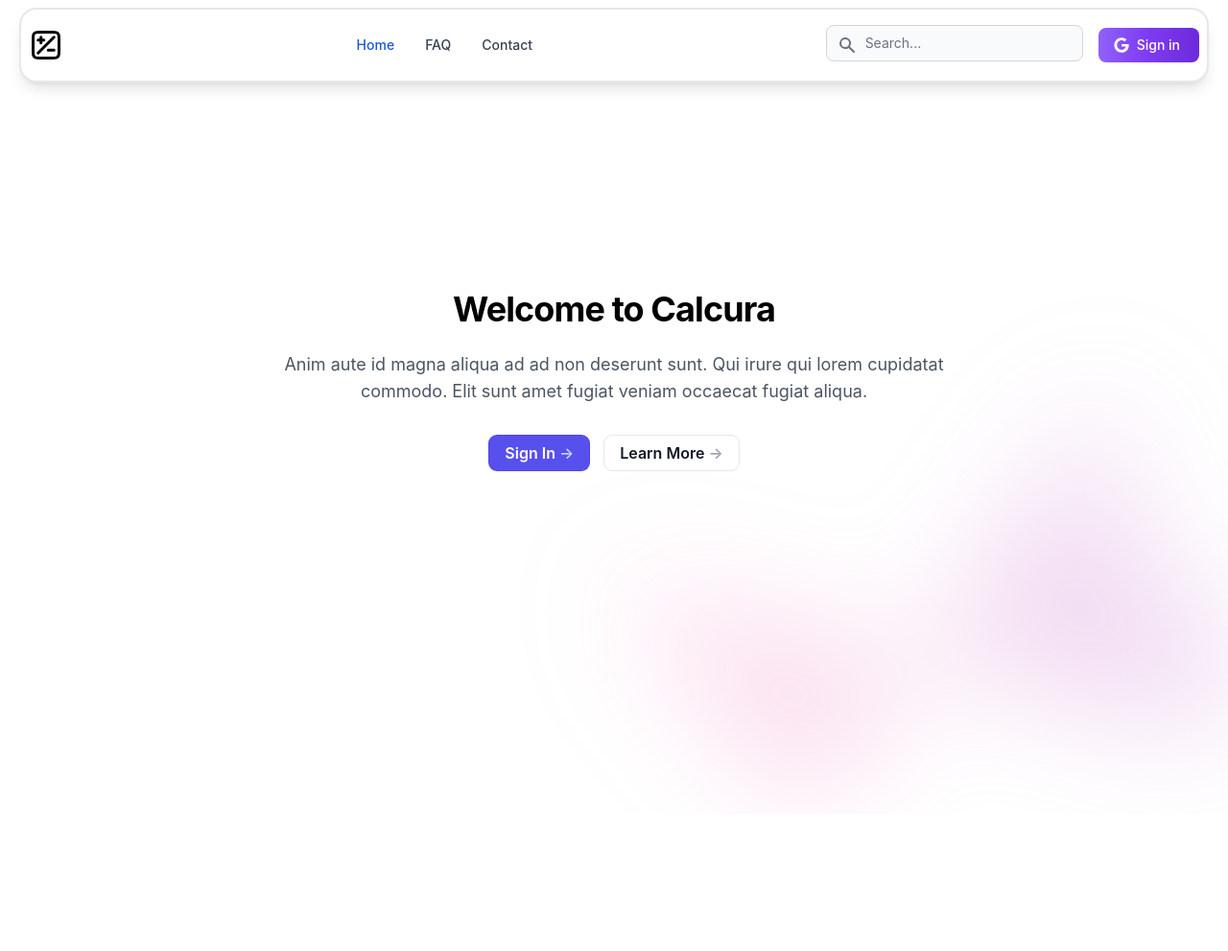
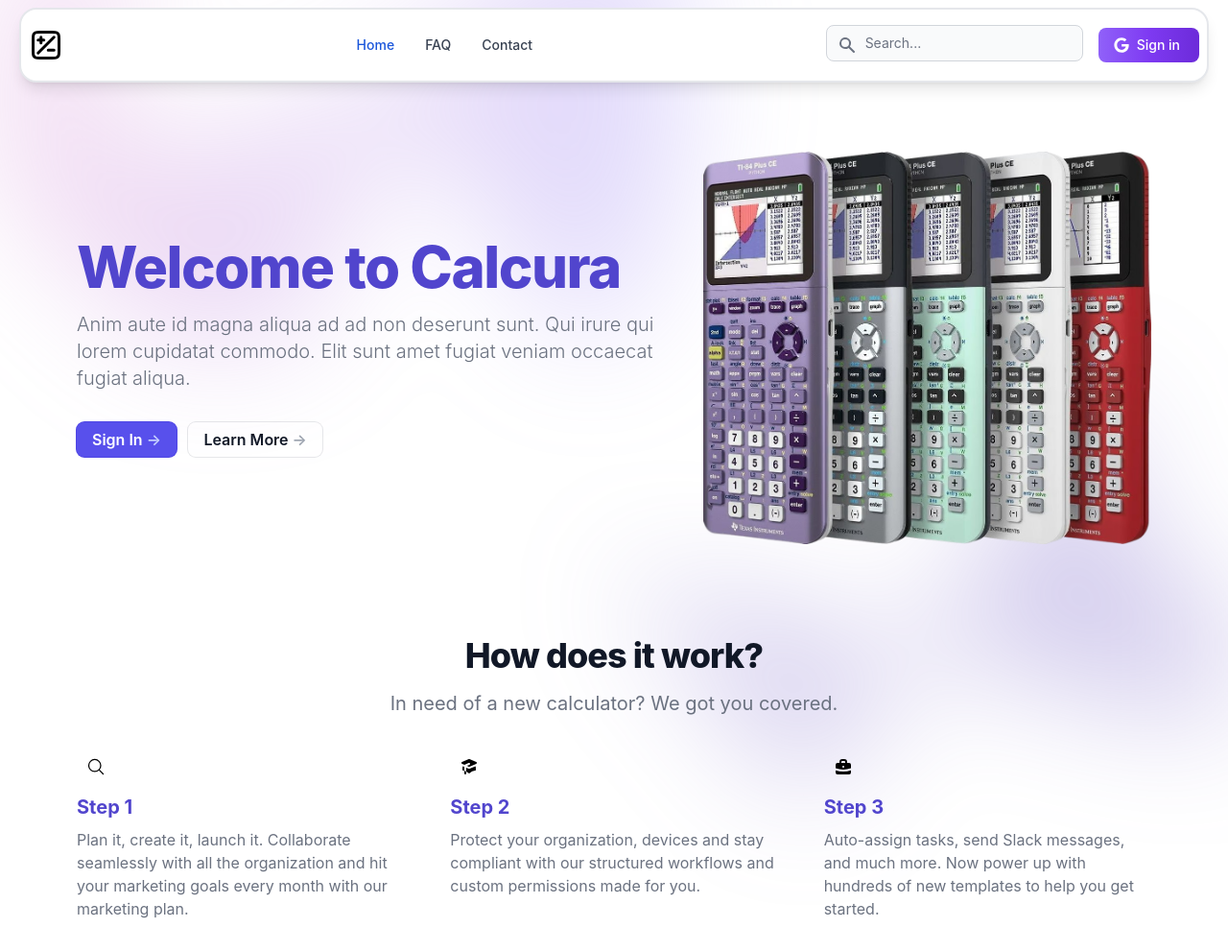
Before and after one commit to GaminRick7/Calcura, a Django app: page / in a window 1280 px wide. Shown: the whole page at 96% size. Before the commit the page ends 823 px from the top, so only its background shows below. Run offline with Django 3.2, Linux system fonts and the light colour scheme; some libraries are stand-ins or nearby versions.

Commit message:
index overhaul

```diff
--- a/templates/calcura/index.html
+++ b/templates/calcura/index.html
@@ -15,7 +15,11 @@
 
   <!-- Background Gradient -->
   <!-- from https://tailwindui.com/components/marketing/sections/heroes -->
-    <div class="isolate bg-white">
+      {% block content %}
+<!-- Hero Section -->
+
+<section>
+  <div class="grid max-w-6xl px-4 py-8 mx-auto lg:gap-8 xl:gap-0 lg:py-16 lg:grid-cols-12">
     <div class="absolute inset-x-0 top-[-10rem] -z-10 transform-gpu overflow-hidden blur-3xl sm:top-[-20rem]">
       <svg class="relative left-[calc(50%-11rem)] -z-10 h-[21.1875rem] max-w-none -translate-x-1/2 rotate-[30deg] sm:left-[calc(50%-30rem)] sm:h-[42.375rem]" viewBox="0 0 1155 678" fill="none" xmlns="http://www.w3.org/2000/svg">
         <path fill="url(#45de2b6b-92d5-4d68-a6a0-9b9b2abad533)" fill-opacity=".3" d="M317.219 518.975L203.852 678 0 438.341l317.219 80.634 204.172-286.402c1.307 132.337 45.083 346.658 209.733 145.248C936.936 126.058 882.053-94.234 1031.02 41.331c119.18 108.451 130.68 295.337 121.53 375.223L855 299l21.173 362.054-558.954-142.079z" />
@@ -27,18 +31,11 @@
         </defs>
       </svg>
     </div>
-      {% block content %}
-<!-- Hero Section -->
-      <main>
-        <div class="relative px-6 lg:px-8">
-          <div class="mx-auto max-w-3xl mx-auto max-w-3xl pt-20 pb-32 sm:pt-52 sm:pb-40">
-            <div>
-              <div>
-                <h1 class="text-4xl font-bold tracking-tight sm:text-center sm:text-6xl">Welcome to Calcura</h1>
-                <p class="mt-6 text-lg leading-8 text-gray-600 sm:text-center">Anim aute id magna aliqua ad ad non deserunt sunt. Qui irure qui lorem cupidatat commodo. Elit sunt amet fugiat veniam occaecat fugiat aliqua.</p>
-                <div class="mt-8 flex gap-x-4 sm:justify-center">
+      <div class="mr-auto place-self-center lg:col-span-7">
+          <h1 class="max-w-2xl mb-4 text-4xl font-extrabold tracking-tight text-indigo-700 leading-none md:text-5xl xl:text-6xl">Welcome to Calcura</h1>
+          <p class="max-w-2xl mb-6 font-light text-gray-500 lg:mb-8 md:text-lg lg:text-xl dark:text-gray-400">Anim aute id magna aliqua ad ad non deserunt sunt. Qui irure qui lorem cupidatat commodo. Elit sunt amet fugiat veniam occaecat fugiat aliqua.</p>
             {% if user.is_authenticated == False %}
-                  <a href="{% provider_login_url 'google' %}" class="inline-block rounded-lg bg-indigo-600 px-4 py-1.5 text-base font-semibold leading-7 text-white shadow-sm ring-1 ring-indigo-600 hover:bg-indigo-700 hover:ring-indigo-700">
+            <a href="{% provider_login_url 'google' %}" class="mr-2 inline-block rounded-lg bg-indigo-600 px-4 py-1.5 text-base font-semibold leading-7 text-white shadow-sm ring-1 ring-indigo-600 hover:bg-indigo-700 hover:ring-indigo-700">
               Sign In
               <span class="text-indigo-200" aria-hidden="true">&rarr;</span>
             </a>
@@ -48,23 +45,55 @@
               <span class="text-gray-400" aria-hidden="true">&rarr;</span>
             </a>
       </div>
+      <div class="hidden lg:mt-0 lg:col-span-5 lg:flex">
+          <img src="static/images/heroSection.png" alt="mockup">
       </div>
-              <div class="absolute inset-x-0 top-[calc(100%-13rem)] -z-10 transform-gpu overflow-hidden blur-3xl sm:top-[calc(100%-30rem)]">
+      <div class="absolute inset-x-0 -z-10 transform-gpu overflow-hidden blur-3xl">
         <svg class="relative left-[calc(50%+3rem)] h-[21.1875rem] max-w-none -translate-x-1/2 sm:left-[calc(50%+36rem)] sm:h-[42.375rem]" viewBox="0 0 1155 678" fill="none" xmlns="http://www.w3.org/2000/svg">
           <path fill="url(#ecb5b0c9-546c-4772-8c71-4d3f06d544bc)" fill-opacity=".3" d="M317.219 518.975L203.852 678 0 438.341l317.219 80.634 204.172-286.402c1.307 132.337 45.083 346.658 209.733 145.248C936.936 126.058 882.053-94.234 1031.02 41.331c119.18 108.451 130.68 295.337 121.53 375.223L855 299l21.173 362.054-558.954-142.079z" />
           <defs>
             <linearGradient id="ecb5b0c9-546c-4772-8c71-4d3f06d544bc" x1="1155.49" x2="-78.208" y1=".177" y2="474.645" gradientUnits="userSpaceOnUse">
-                      <stop stop-color="#9089FC"></stop>
-                      <stop offset="1" stop-color="#FF80B5"></stop>
+              <stop stop-color="#5B43BC"></stop>
+              <stop offset="1" stop-color="#7C68CA"></stop>
             </linearGradient>
           </defs>
         </svg>
       </div>
   </div>
+</section>
+<section class="">
+  <div class="py-8 px-4 mx-auto max-w-6xl sm:py-16 lg:px-6">
+      <div class="mx-auto max-w-screen-md mb-8 lg:mb-16">
+          <h2 class="mb-4 text-4xl tracking-tight font-extrabold text-center text-gray-900 dark:text-white">How does it work?</h2>
+          <p class="text-gray-500 sm:text-xl dark:text-gray-400 text-center">In need of a new calculator? We got you covered.</p>
+      </div>
+      <div class="space-y-8 grid grid-cols-3 sm:grid-cols-1 md:gap-12 md:space-y-0">
+          <div class="rounded shadow-blue-500/50">
+              <div class="flex justify-center items-center mb-2 w-10 h-10 rounded-full bg-primary-100 lg:h-12 lg:w-12 dark:bg-primary-900">
+                <svg class="w-5 h-5 text-primary-600 lg:w-6 lg:h-6 dark:text-primary-300" xmlns="http://www.w3.org/2000/svg" fill="none" viewBox="0 0 24 24" stroke-width="1.5" stroke="currentColor" class="w-6 h-6">
+                  <path stroke-linecap="round" stroke-linejoin="round" d="M21 21l-5.197-5.197m0 0A7.5 7.5 0 105.196 5.196a7.5 7.5 0 0010.607 10.607z" />
+                </svg>
+              </div>
+              <h3 class="mb-2 text-xl font-bold text-indigo-700">Step 1</h3>
+              <p class="text-gray-500 dark:text-gray-400">Plan it, create it, launch it. Collaborate seamlessly with all  the organization and hit your marketing goals every month with our marketing plan.</p>
+          </div>
+          <div>
+              <div class="flex justify-center items-center mb-2 w-10 h-10 rounded-full bg-primary-100 lg:h-12 lg:w-12 dark:bg-primary-900">
+                  <svg class="w-5 h-5 text-primary-600 lg:w-6 lg:h-6 dark:text-primary-300" fill="currentColor" viewBox="0 0 20 20" xmlns="http://www.w3.org/2000/svg"><path d="M10.394 2.08a1 1 0 00-.788 0l-7 3a1 1 0 000 1.84L5.25 8.051a.999.999 0 01.356-.257l4-1.714a1 1 0 11.788 1.838L7.667 9.088l1.94.831a1 1 0 00.787 0l7-3a1 1 0 000-1.838l-7-3zM3.31 9.397L5 10.12v4.102a8.969 8.969 0 00-1.05-.174 1 1 0 01-.89-.89 11.115 11.115 0 01.25-3.762zM9.3 16.573A9.026 9.026 0 007 14.935v-3.957l1.818.78a3 3 0 002.364 0l5.508-2.361a11.026 11.026 0 01.25 3.762 1 1 0 01-.89.89 8.968 8.968 0 00-5.35 2.524 1 1 0 01-1.4 0zM6 18a1 1 0 001-1v-2.065a8.935 8.935 0 00-2-.712V17a1 1 0 001 1z"></path></svg>
+              </div>
+              <h3 class="mb-2 text-xl font-bold text-indigo-700">Step 2</h3>
+              <p class="text-gray-500 dark:text-gray-400">Protect your organization, devices and stay compliant with our structured workflows and custom permissions made for you.</p>
+          </div>
+          <div>
+              <div class="flex justify-center items-center mb-2 w-10 h-10 rounded-full bg-primary-100 lg:h-12 lg:w-12 dark:bg-primary-900">
+                  <svg class="w-5 h-5 text-primary-600 lg:w-6 lg:h-6 dark:text-primary-300" fill="currentColor" viewBox="0 0 20 20" xmlns="http://www.w3.org/2000/svg"><path fill-rule="evenodd" d="M6 6V5a3 3 0 013-3h2a3 3 0 013 3v1h2a2 2 0 012 2v3.57A22.952 22.952 0 0110 13a22.95 22.95 0 01-8-1.43V8a2 2 0 012-2h2zm2-1a1 1 0 011-1h2a1 1 0 011 1v1H8V5zm1 5a1 1 0 011-1h.01a1 1 0 110 2H10a1 1 0 01-1-1z" clip-rule="evenodd"></path><path d="M2 13.692V16a2 2 0 002 2h12a2 2 0 002-2v-2.308A24.974 24.974 0 0110 15c-2.796 0-5.487-.46-8-1.308z"></path></svg>
+              </div>
+              <h3 class="mb-2 text-xl font-bold text-indigo-700">Step 3</h3>
+              <p class="text-gray-500 dark:text-gray-400">Auto-assign tasks, send Slack messages, and much more. Now power up with hundreds of new templates to help you get started.</p>
           </div>
       </div>
-      </main>
   </div>
+</section>
   {% endblock %}
   </body>
 </html>
```
Also changed, not shown: static/images/heroSection.png (added). Lines whose indentation alone changed are shown as unchanged.
